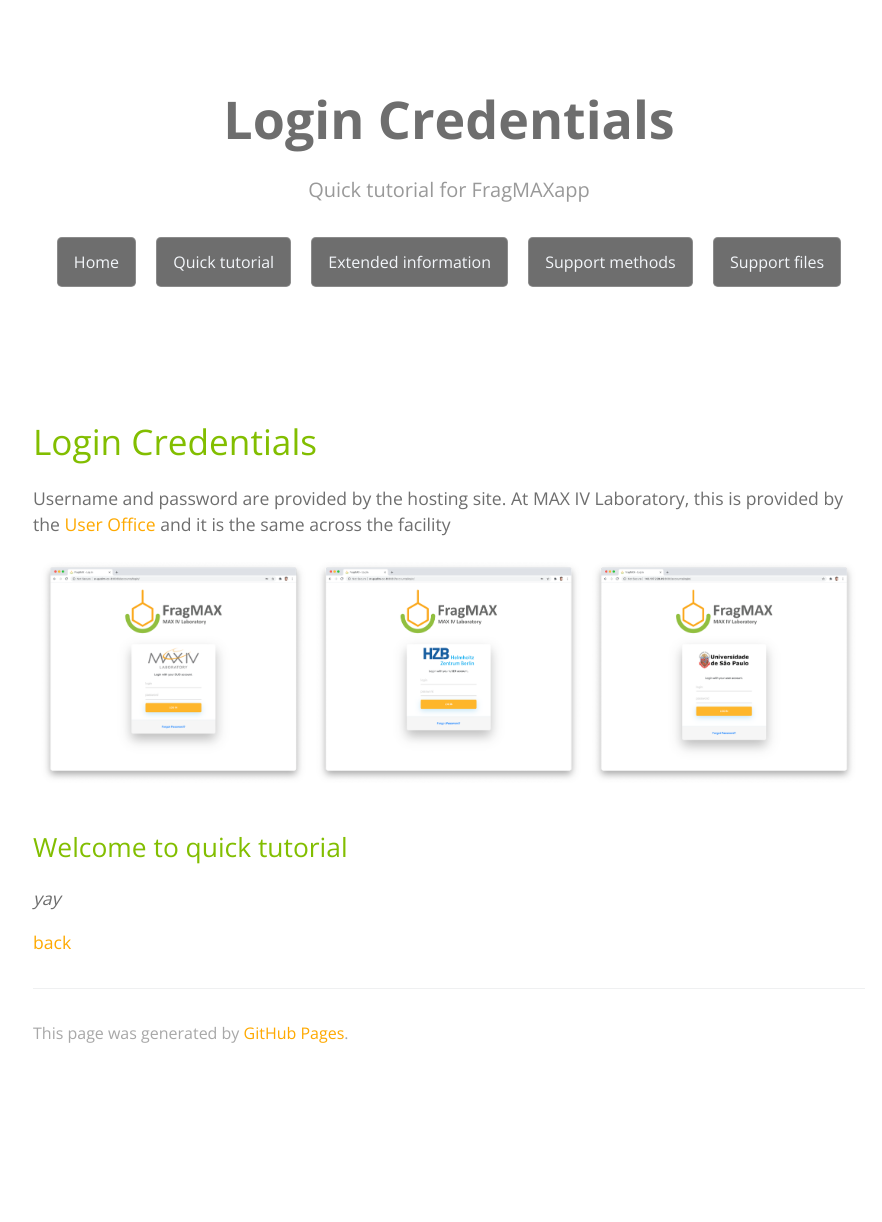
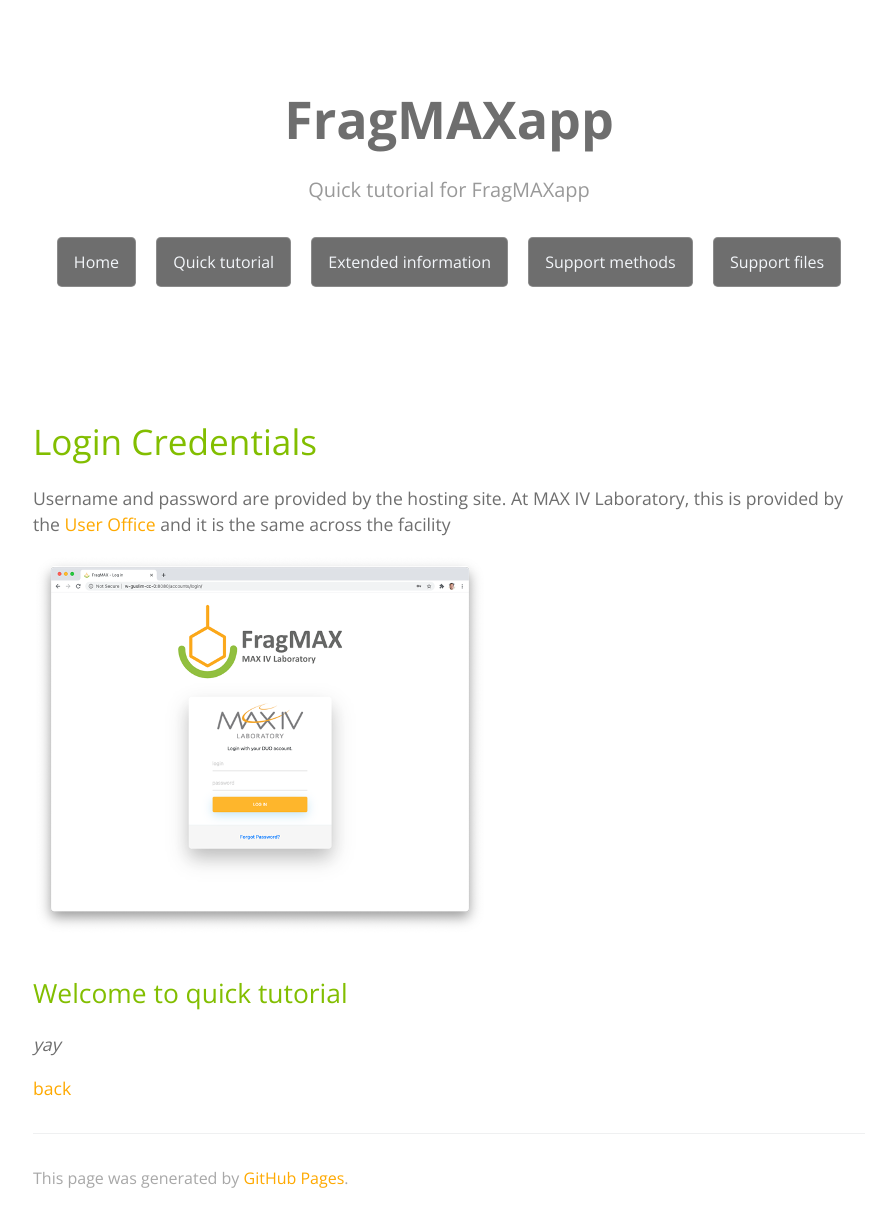
Before and after one commit to FragMAX/fragmax.github.io, a Jekyll site: the page built from quicktutorial.md, in a window 1280 px wide. Shown: the whole page, without its empty margins (191-1073 px from the left). Built offline with Jekyll 4.4.1, drawn with Linux system fonts in a browser that asks for light colours; our own code applies the rules of GitHub Pages for plain Markdown files; before the commit the page ends 1077 px from its top, so only the background shows below that.

Commit message:
Update login pic

```diff
--- a/quicktutorial.md
+++ b/quicktutorial.md
@@ -1,5 +1,6 @@
 ---
 layout: default
+title: FragMAXapp
 description: Quick tutorial for FragMAXapp
 ---
 
```
Also changed, not shown: assets/img/login-pic.png.
